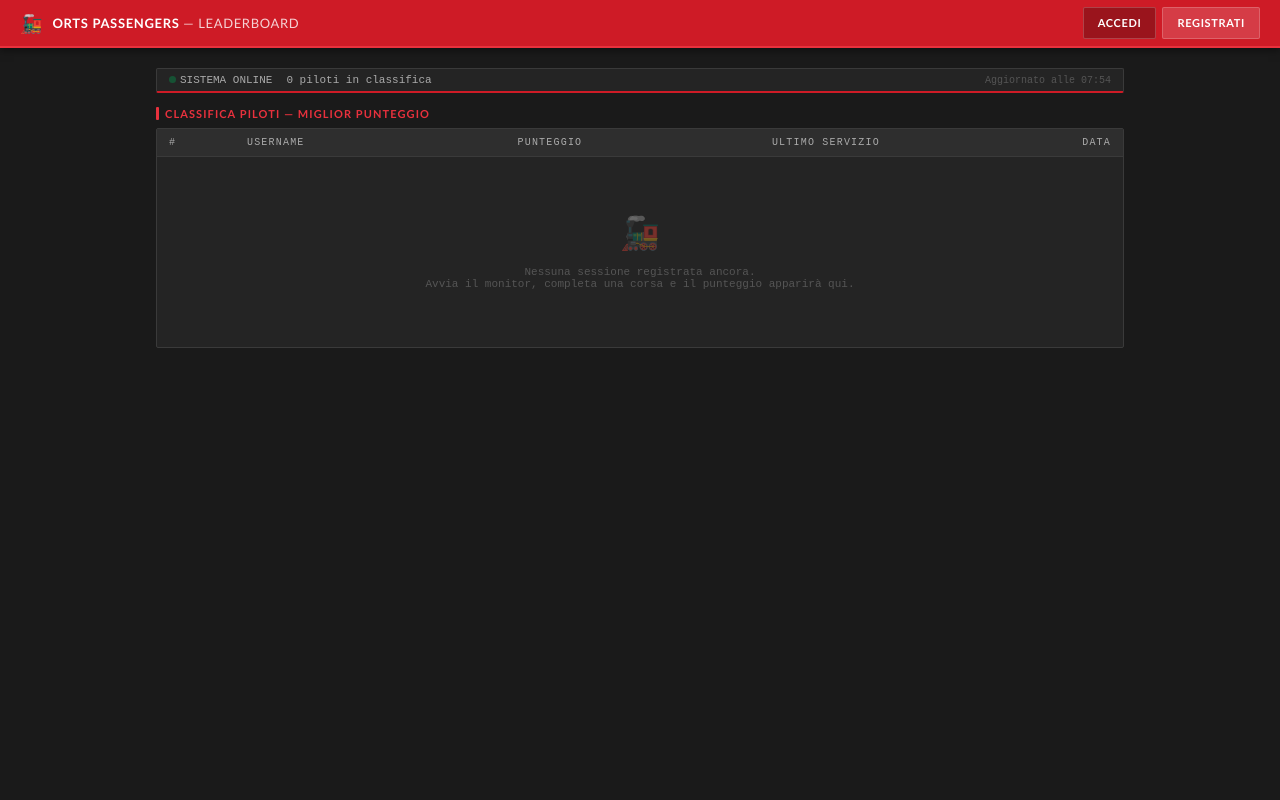
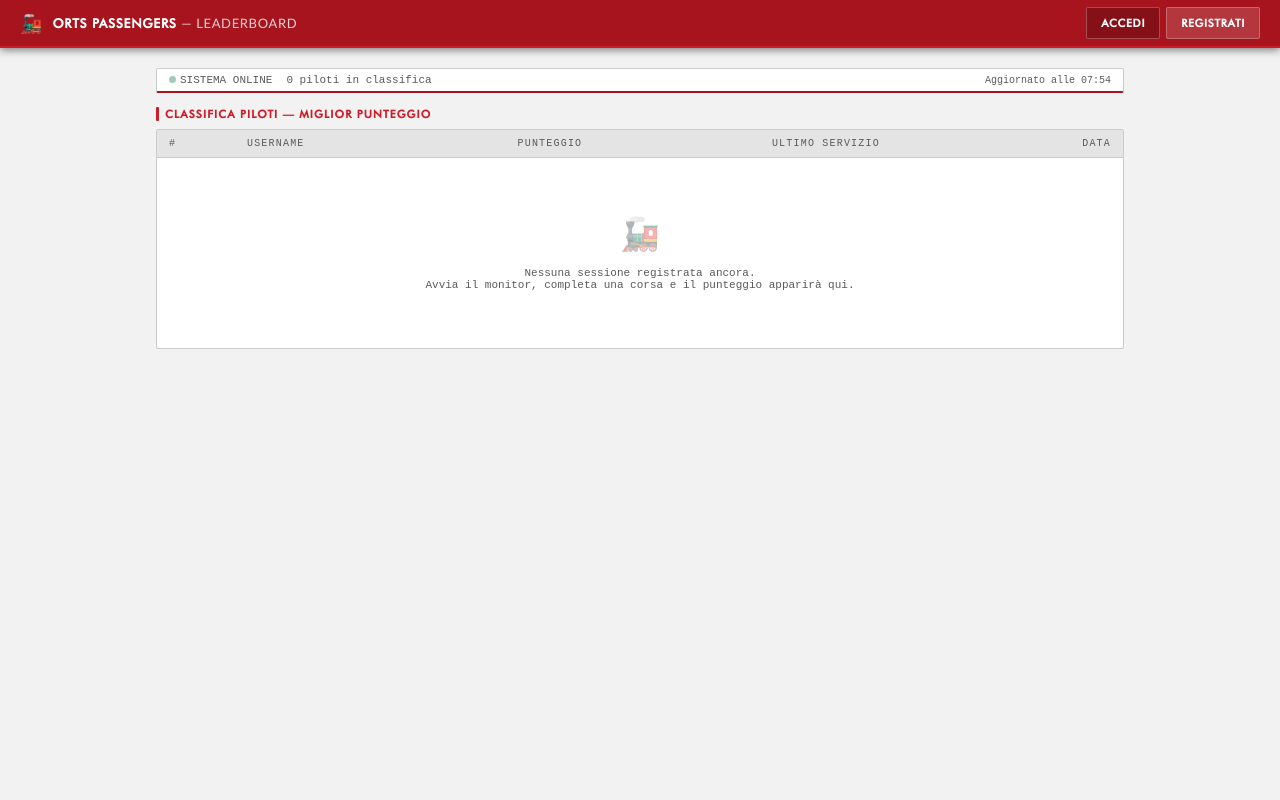
Before and after one commit to ricoterzo-orts/orts_passengers_server, a Flask app: page /leaderboard in a window 1280 px wide. Run offline with Flask 3, Linux system fonts and the light colour scheme; data that the repository does not hold is empty.

Commit message:
leaderboard.html

```diff
--- a/templates/leaderboard.html
+++ b/templates/leaderboard.html
@@ -4,21 +4,34 @@
 <meta charset="UTF-8">
 <meta name="viewport" content="width=device-width, initial-scale=1.0">
 <title>ORTS Passengers — Leaderboard</title>
+<link rel="icon" href="/static/favicon.ico" type="image/x-icon">
 <style>
+@font-face {
+  font-family: 'Futura';
+  src: url('/static/futur.ttf') format('truetype');
+  font-weight: normal;
+  font-style: normal;
+}
+@font-face {
+  font-family: 'Futura';
+  src: url('/static/futura medium bt.ttf') format('truetype');
+  font-weight: 500;
+  font-style: normal;
+}
 :root {
-  --bg:      #1A1A1A;
-  --panel:   #242424;
-  --card:    #2E2E2E;
-  --border:  #3A3A3A;
-  --accent:  #E8313D;
-  --accent2: #CE1B26;
-  --white:   #F0F0F0;
-  --grey:    #AAAAAA;
-  --dimgrey: #555555;
-  --green:   #00A050;
-  --amber:   #F09000;
-  --red:     #E8313D;
-  --font:    'Trebuchet MS', 'Arial Narrow', sans-serif;
+  --bg:      #F2F2F2;
+  --panel:   #E4E4E4;
+  --card:    #FFFFFF;
+  --border:  #CCCCCC;
+  --accent:  #CE1B26;
+  --accent2: #A8141D;
+  --white:   #2B2B2B;
+  --grey:    #5A5A5A;
+  --dimgrey: #AAAAAA;
+  --green:   #007A3D;
+  --amber:   #E07B00;
+  --red:     #CE1B26;
+  --font:    'Futura', 'Trebuchet MS', 'Arial Narrow', sans-serif;
   --mono:    'Courier New', monospace;
 }
 *,*::before,*::after{box-sizing:border-box;margin:0;padding:0}
@@ -28,65 +41,65 @@ header{background:var(--accent2);border-bottom:2px solid var(--accent);padding:0
 .logo h1{font-size:13px;font-weight:bold;letter-spacing:.05em;text-transform:uppercase;color:#fff}
 .logo h1 span{opacity:.8;font-weight:normal}
 nav{display:flex;gap:6px;align-items:center}
-#nav-username{font-family:var(--mono);font-size:11px;color:rgba(255,255,255,.85);margin-right:4px}
-.nav-btn{padding:4px 14px;background:rgba(0,0,0,.25);border:1px solid rgba(255,255,255,.2);color:#fff;font-family:var(--font);font-size:11px;font-weight:bold;letter-spacing:.06em;text-transform:uppercase;cursor:pointer;border-radius:2px;transition:background .15s;text-decoration:none;display:inline-block;line-height:22px}
+#nav-username{font-family:var(--mono);font-size:11px;color:rgba(255,255,255,.9);margin-right:4px;font-weight:500}
+.nav-btn{padding:4px 14px;background:rgba(0,0,0,.2);border:1px solid rgba(255,255,255,.25);color:#fff;font-family:var(--font);font-size:11px;font-weight:bold;letter-spacing:.06em;text-transform:uppercase;cursor:pointer;border-radius:2px;transition:background .15s;text-decoration:none;display:inline-block;line-height:22px}
 .nav-btn:hover{background:rgba(0,0,0,.45)}
 .nav-btn.sec{background:rgba(255,255,255,.15)}
 .nav-btn.sec:hover{background:rgba(255,255,255,.25)}
 main{max-width:1000px;margin:0 auto;padding:20px 16px}
-.statusbar{display:flex;align-items:center;justify-content:space-between;background:var(--panel);border:1px solid var(--border);border-bottom:2px solid var(--accent2);padding:5px 12px;margin-bottom:14px;border-radius:2px}
+.statusbar{display:flex;align-items:center;justify-content:space-between;background:var(--card);border:1px solid var(--border);border-bottom:2px solid var(--accent2);padding:5px 12px;margin-bottom:14px;border-radius:2px}
 .statusbar-left{display:flex;align-items:center;gap:14px;font-family:var(--mono);font-size:11px;color:var(--grey)}
 .dot{width:7px;height:7px;border-radius:50%;background:var(--green);animation:blink 2s infinite;display:inline-block;margin-right:4px}
 @keyframes blink{0%,100%{opacity:1}50%{opacity:.3}}
-.statusbar-right{font-family:var(--mono);font-size:10px;color:var(--dimgrey)}
+.statusbar-right{font-family:var(--mono);font-size:10px;color:var(--grey)}
 #user-banner{display:none;background:var(--card);border:1px solid var(--border);border-left:3px solid var(--accent);padding:8px 12px;margin-bottom:14px;border-radius:2px;font-family:var(--mono);font-size:11px;align-items:center;justify-content:space-between;gap:10px}
 #user-banner .lbl{color:var(--grey)}
-#user-banner .tv{color:var(--amber);letter-spacing:.04em}
-.copy-btn{background:var(--panel);border:1px solid var(--border);color:var(--grey);font-family:var(--mono);font-size:10px;padding:2px 8px;cursor:pointer;border-radius:2px;transition:border-color .15s}
+#user-banner .tv{color:var(--accent2);letter-spacing:.04em;font-weight:500}
+.copy-btn{background:var(--bg);border:1px solid var(--border);color:var(--grey);font-family:var(--mono);font-size:10px;padding:2px 8px;cursor:pointer;border-radius:2px;transition:border-color .15s}
 .copy-btn:hover{border-color:var(--accent);color:var(--white)}
 .section-hdr{display:flex;align-items:center;justify-content:space-between;margin-bottom:8px}
 .section-title{font-size:11px;font-weight:bold;letter-spacing:.1em;text-transform:uppercase;color:var(--accent);display:flex;align-items:center;gap:6px}
-.section-title::before{content:'';display:inline-block;width:3px;height:13px;background:var(--accent);border-radius:1px}
-.table-wrap{background:var(--panel);border:1px solid var(--border);border-radius:2px;overflow:hidden}
+.section-title::before{content:'';display:inline-block;width:3px;height:14px;background:var(--accent);border-radius:1px}
+.table-wrap{background:var(--card);border:1px solid var(--border);border-radius:2px;overflow:hidden}
 table{width:100%;border-collapse:collapse}
-thead{background:var(--card)}
+thead{background:var(--panel)}
 thead th{font-family:var(--mono);font-size:10px;font-weight:normal;letter-spacing:.12em;text-transform:uppercase;color:var(--grey);padding:8px 12px;text-align:left;border-bottom:1px solid var(--border)}
 thead th.c{text-align:center}
 thead th.r{text-align:right}
 tbody tr{border-bottom:1px solid rgba(58,58,58,.5);transition:background .1s}
-tbody tr:hover{background:rgba(232,49,61,.05)}
+tbody tr:hover{background:rgba(206,27,38,.05)}
 tbody tr:last-child{border-bottom:none}
 tbody td{padding:9px 12px;vertical-align:middle}
-td.rank{font-family:var(--mono);font-size:11px;color:var(--dimgrey);width:40px;font-weight:bold}
+td.rank{font-family:var(--mono);font-size:11px;color:var(--grey);width:40px;font-weight:bold}
 tr:nth-child(1) td.rank{color:#FFD700}
 tr:nth-child(2) td.rank{color:#C0C0C0}
 tr:nth-child(3) td.rank{color:#CD7F32}
 td.username{font-weight:bold;font-size:13px;color:var(--white)}
-.sub{font-family:var(--mono);font-size:10px;color:var(--grey);margin-top:1px}
+.sub{font-family:var(--mono);font-size:10px;color:var(--dimgrey);margin-top:1px}
 td.score{text-align:center}
 .snum{font-family:var(--mono);font-size:18px;font-weight:bold;line-height:1}
 .sgrade{font-size:10px;font-weight:bold;letter-spacing:.08em;text-transform:uppercase;margin-top:1px}
 .g-ecc{color:var(--green)}
-.g-buo{color:#60B4FF}
+.g-buo{color:#1565C0}
 .g-suf{color:var(--amber)}
 .g-ins{color:var(--red)}
 td.servizio{text-align:center}
-.serv-pill{display:inline-block;background:rgba(232,49,61,.1);border:1px solid rgba(232,49,61,.2);color:var(--amber);font-family:var(--mono);font-size:10px;padding:2px 8px;border-radius:2px;max-width:240px;overflow:hidden;text-overflow:ellipsis;white-space:nowrap}
-td.date{text-align:right;font-family:var(--mono);font-size:10px;color:var(--dimgrey)}
-.empty-state{text-align:center;padding:48px 20px;font-family:var(--mono);font-size:11px;color:var(--dimgrey)}
+.serv-pill{display:inline-block;background:rgba(206,27,38,.08);border:1px solid rgba(206,27,38,.2);color:var(--accent2);font-family:var(--mono);font-size:10px;padding:2px 8px;border-radius:2px;max-width:240px;overflow:hidden;text-overflow:ellipsis;white-space:nowrap}
+td.date{text-align:right;font-family:var(--mono);font-size:10px;color:var(--grey)}
+.empty-state{text-align:center;padding:48px 20px;font-family:var(--mono);font-size:11px;color:var(--grey)}
 .empty-state .icon{font-size:32px;margin-bottom:12px;opacity:.4}
 .skel{animation:shimmer 1.4s infinite}
 @keyframes shimmer{0%,100%{opacity:.3}50%{opacity:.6}}
 .skel-bar{height:10px;border-radius:1px;background:var(--border);display:inline-block}
 /* scrollbar */
 ::-webkit-scrollbar{width:6px}
-::-webkit-scrollbar-track{background:var(--panel)}
+::-webkit-scrollbar-track{background:var(--card)}
 ::-webkit-scrollbar-thumb{background:var(--border);border-radius:3px}
 ::-webkit-scrollbar-thumb:hover{background:var(--dimgrey)}
 /* overlay + modal */
-.overlay{display:none;position:fixed;inset:0;background:rgba(0,0,0,.75);z-index:200;align-items:center;justify-content:center}
+.overlay{display:none;position:fixed;inset:0;background:rgba(0,0,0,.5);z-index:200;align-items:center;justify-content:center}
 .overlay.open{display:flex}
-.modal{background:var(--panel);border:1px solid var(--border);border-top:2px solid var(--accent);border-radius:2px;width:100%;max-width:380px;box-shadow:0 8px 32px rgba(0,0,0,.6);animation:fi .15s ease}
+.modal{background:var(--card);border:1px solid var(--border);border-top:2px solid var(--accent);border-radius:2px;width:100%;max-width:380px;box-shadow:0 8px 32px rgba(0,0,0,.6);animation:fi .15s ease}
 @keyframes fi{from{opacity:0;transform:translateY(8px)}to{opacity:1;transform:none}}
 .modal-title{background:var(--accent2);padding:7px 12px;display:flex;align-items:center;justify-content:space-between}
 .modal-title span{font-size:12px;font-weight:bold;letter-spacing:.06em;text-transform:uppercase;color:#fff}
@@ -95,7 +108,7 @@ td.date{text-align:right;font-family:var(--mono);font-size:10px;color:var(--dimg
 .modal-body{padding:16px}
 .field{margin-bottom:10px}
 .field label{display:block;font-size:10px;font-weight:bold;letter-spacing:.1em;text-transform:uppercase;color:var(--grey);margin-bottom:4px}
-.field input{width:100%;padding:5px 8px;background:var(--bg);border:1px solid var(--border);color:var(--white);font-family:var(--mono);font-size:12px;border-radius:1px;outline:none;transition:border-color .15s}
+.field input{width:100%;padding:5px 8px;background:var(--card);border:1px solid var(--border);color:var(--white);font-family:var(--mono);font-size:12px;border-radius:1px;outline:none;transition:border-color .15s}
 .field input:focus{border-color:var(--accent)}
 .frow{display:grid;grid-template-columns:1fr 1fr;gap:8px}
 .modal-btn{width:100%;margin-top:4px;padding:7px;background:var(--accent);color:#fff;border:none;font-family:var(--font);font-size:12px;font-weight:bold;letter-spacing:.08em;text-transform:uppercase;cursor:pointer;border-radius:1px;transition:background .15s}
@@ -105,21 +118,21 @@ td.date{text-align:right;font-family:var(--mono);font-size:10px;color:var(--dimg
 .msg.ok{color:var(--green)}
 .msg.err{color:var(--red)}
 .modal-switch{text-align:center;margin-top:10px;font-family:var(--mono);font-size:10px;color:var(--grey)}
-.modal-switch a{color:var(--amber);cursor:pointer}
+.modal-switch a{color:var(--accent);cursor:pointer}
 .modal-switch a:hover{text-decoration:underline}
 /* profile */
 .stat-grid{display:grid;grid-template-columns:1fr 1fr 1fr;gap:6px;margin:10px 0}
-.stat-box{background:var(--bg);border:1px solid var(--border);border-radius:1px;padding:8px 6px;text-align:center}
+.stat-box{background:var(--panel);border:1px solid var(--border);border-radius:1px;padding:8px 6px;text-align:center}
 .stat-num{font-family:var(--mono);font-size:20px;font-weight:bold;line-height:1}
-.stat-lbl{font-size:9px;letter-spacing:.1em;text-transform:uppercase;color:var(--grey);margin-top:2px}
-.token-display{background:var(--bg);border:1px solid var(--border);font-family:var(--mono);font-size:10px;color:var(--amber);padding:6px 8px;border-radius:1px;word-break:break-all;margin:6px 0 12px}
-.slbl{font-size:9px;font-weight:bold;letter-spacing:.1em;text-transform:uppercase;color:var(--grey);margin-bottom:4px}
-.sessions-list{max-height:160px;overflow-y:auto;font-family:var(--mono);font-size:10px;color:var(--grey)}
+.stat-lbl{font-size:9px;letter-spacing:.1em;text-transform:uppercase;color:var(--dimgrey);margin-top:2px}
+.token-display{background:var(--panel);border:1px solid var(--border);font-family:var(--mono);font-size:10px;color:var(--accent2);padding:6px 8px;border-radius:1px;word-break:break-all;margin:6px 0 12px}
+.slbl{font-size:9px;font-weight:bold;letter-spacing:.1em;text-transform:uppercase;color:var(--dimgrey);margin-bottom:4px}
+.sessions-list{max-height:160px;overflow-y:auto;font-family:var(--mono);font-size:10px;color:var(--white)}
 .sess-row{display:flex;justify-content:space-between;align-items:center;padding:4px 0;border-bottom:1px solid var(--border)}
 .sess-row:last-child{border-bottom:none}
 .sess-score{color:var(--white);font-weight:bold;min-width:50px}
-.sess-serv{color:var(--amber);flex:1;text-align:center;overflow:hidden;text-overflow:ellipsis;white-space:nowrap;max-width:150px}
-.sess-date{color:var(--dimgrey)}
+.sess-serv{color:var(--accent2);flex:1;text-align:center;overflow:hidden;text-overflow:ellipsis;white-space:nowrap;max-width:150px}
+.sess-date{color:var(--grey)}
 </style>
 </head>
 <body>
@@ -295,7 +308,7 @@ async function loadProfile(){
   document.getElementById('profile-title').textContent=me.nome+' '+me.cognome+' — Profilo';
   document.getElementById('profile-token').textContent=me.api_token;
   const sc=me.best_score;
-  const col=sc>=90?'var(--green)':sc>=70?'#60B4FF':sc>=40?'var(--amber)':'var(--red)';
+  const col=sc>=90?'var(--green)':sc>=70?'#1565C0':sc>=40?'var(--amber)':'var(--red)';
   document.getElementById('profile-stats').innerHTML=`
     <div class="stat-box"><div class="stat-num" style="color:var(--white)">${me.runs}</div><div class="stat-lbl">Corse</div></div>
     <div class="stat-box"><div class="stat-num" style="color:${col}">${me.best_score}</div><div class="stat-lbl">Best score</div></div>
@@ -314,7 +327,7 @@ async function loadProfile(){
   }catch{sl.innerHTML='<div style="color:var(--red)">Errore caricamento.</div>';}
 }
 
-function scoreColor(sc){return sc>=90?'var(--green)':sc>=70?'#60B4FF':sc>=40?'var(--amber)':'var(--red)';}
+function scoreColor(sc){return sc>=90?'var(--green)':sc>=70?'#1565C0':sc>=40?'var(--amber)':'var(--red)';}
 function gradeClass(g){if(!g)return'';const l=g.toLowerCase();if(l.includes('ecc'))return'g-ecc';if(l.includes('buo')||l.includes('dis'))return'g-buo';if(l.includes('suf')||l.includes('med'))return'g-suf';return'g-ins';}
 function rankStr(i){return i===0?'🥇':i===1?'🥈':i===2?'🥉':'#'+(i+1);}
 
```
